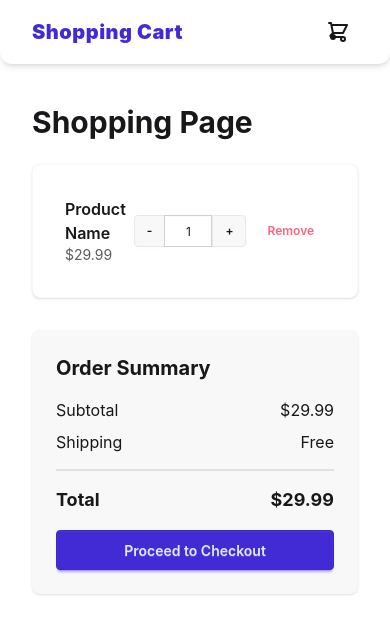
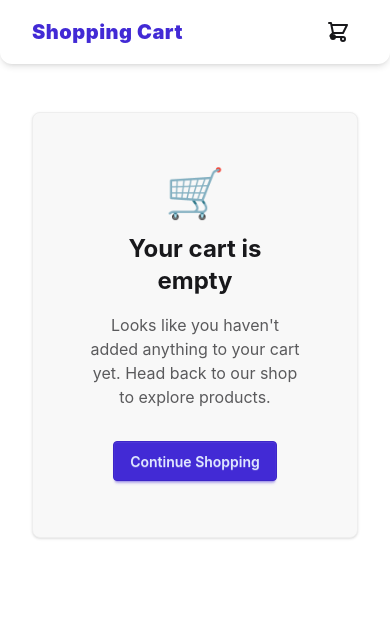
Before and after one commit to Kylian1592005/shopping-cart, a React (Vite) app: page /cart in a window 390 px wide. Shown: the top 634 px of the page. Built offline with nearby package versions, Linux system fonts and the light colour scheme.

Commit message:
feat: implement cart page with quantity controls and order summary

```diff
--- a/src/components/Navbar.jsx
+++ b/src/components/Navbar.jsx
@@ -8,9 +8,10 @@ export default function Navbar() {
   const cartCount = state.reduce((total, currentItem) => {
     return total + currentItem.quantity;
   }, 0);
+
   return (
     <>
-      <header className="navbar w-full bg-base-100 text-base-content rounded-b-xl shadow-md px-8 py-3 mb-6">
+      <header className="fixed top-0 left-0 z-50 navbar w-full bg-base-100 text-base-content rounded-b-xl shadow-md px-8 py-3">
         <div className="navbar-start">
           <Link
             to="/"
@@ -28,10 +29,7 @@ export default function Navbar() {
               </Link>
             </li>
             <li>
-              <Link
-                to="/products"
-                className="hover:text-primary transition-colors"
-              >
+              <Link to="/" className="hover:text-primary transition-colors">
                 Products
               </Link>
             </li>
@@ -65,7 +63,7 @@ export default function Navbar() {
         </div>
       </header>
 
-      <main className="max-w-7xl mx-auto px-4 sm:px-6 lg:px-8">
+      <main className="max-w-7xl mx-auto pt-24 px-4 sm:px-6 lg:px-8">
         <Outlet />
       </main>
     </>
--- a/src/pages/CartPage.jsx
+++ b/src/pages/CartPage.jsx
@@ -1,52 +1,137 @@
+import { useContext } from "react";
+import { CartContext } from "../context/CartContext";
+import { formatCurrency } from "../util/formatCurrency";
+import { Link } from "react-router-dom";
+
 export default function CartPage() {
+  const { state, dispatch } = useContext(CartContext);
+
+  const subTotal = state.reduce(
+    (acc, item) => acc + item.price * (item.quantity || 1),
+    0,
+  );
+
+  const shipping = state.length === 0 ? 0 : 5;
+  const total = subTotal + shipping;
+
+  const increaseQty = (item) =>
+    dispatch({
+      type: "INCREASE_QUANTITY",
+      payload: item,
+    });
+
+  const decreaseQty = (item) =>
+    dispatch({
+      type: "DECREASE_QUANTITY",
+      payload: item,
+    });
+
+  const removeItem = (item) =>
+    dispatch({
+      type: "REMOVE_FROM_CART",
+      payload: item,
+    });
+
   return (
-    <div class="container mx-auto p-4 lg:p-10">
-      <h1 class="text-3xl font-bold mb-6">Shopping Page</h1>
-
-      <div class="grid grid-cols-1 lg:grid-cols-3 gap-8">
-        <div class="lg:col-span-2 space-y-4">
-          <div class="card card-side bg-base-100 shadow-sm border border-base-200 p-4">
-            <figure class="w-24 h-24 rounded-box overflow-hidden">
-              <img src="" alt="Product" class="object-cover w-full h-full" />
-            </figure>
-            <div class="card-body p-4 flex-row items-center justify-between">
-              <div>
-                <h2 class="card-title text-base">Product Name</h2>
-                <p class="text-sm opacity-70">$29.99</p>
-              </div>
-              <div class="join">
-                <button class="btn btn-join btn-sm">-</button>
-                <input
-                  class="input input-bordered input-sm w-12 text-center join-item"
-                  value="1"
-                />
-                <button class="btn btn-join btn-sm">+</button>
-              </div>
-              <button class="btn btn-ghost btn-sm text-error">Remove</button>
-            </div>
+    <div className="container mx-auto p-4 lg:p-10">
+      {state.length === 0 ? (
+        <div className="hero bg-base-200 rounded-box p-10 text-center max-w-2xl mx-auto shadow-sm border border-base-300">
+          <div className="hero-content flex-col">
+            <div className="text-5xl">🛒</div>
+            <h2 className="text-2xl font-bold">Your cart is empty</h2>
+            <p className="opacity-70 max-w-sm">
+              Looks like you haven't added anything to your cart yet. Head back
+              to our shop to explore products.
+            </p>
+            <Link to="/" className="btn btn-primary mt-4">
+              Continue Shopping
+            </Link>
           </div>
         </div>
+      ) : (
+        <div className="grid grid-cols-1 lg:grid-cols-3 gap-8 items-start">
+          <div className="lg:col-span-2 space-y-4">
+            {state.map((item) => (
+              <div
+                key={item.id}
+                className="card card-side bg-base-100 shadow-sm border border-base-300 p-4 items-center"
+              >
+                <figure className="w-24 h-24 rounded-xl overflow-hidden flex-shrink-0">
+                  <img
+                    src={item.images[0]}
+                    alt={item.title}
+                    className="object-cover w-full h-full"
+                  />
+                </figure>
 
-        <div class="card bg-base-200 shadow-sm h-fit p-6">
-          <h2 class="text-xl font-bold mb-4">Order Summary</h2>
-          <div class="space-y-2 mb-4">
-            <div class="flex justify-between">
-              <span>Subtotal</span>
-              <span>$29.99</span>
+                <div className="flex flex-col sm:flex-row flex-grow justify-between items-start sm:items-center ml-4 gap-4">
+                  <div>
+                    <h2 className="font-bold text-base line-clamp-1">
+                      {item.title}
+                    </h2>
+                    <p className="text-sm opacity-70 mt-0.5">
+                      ${formatCurrency(item.price)}
+                    </p>
+                  </div>
+
+                  <div className="join border border-base-300">
+                    <button
+                      className="btn btn-sm join-item bg-base-100 hover:bg-base-200"
+                      onClick={() => decreaseQty(item)}
+                    >
+                      -
+                    </button>
+                    <input
+                      className="input input-sm w-12 text-center join-item bg-base-100 font-semibold"
+                      value={item.quantity || 1}
+                      readOnly
+                    />
+                    <button
+                      className="btn btn-sm join-item bg-base-100 hover:bg-base-200"
+                      onClick={() => increaseQty(item)}
+                    >
+                      +
+                    </button>
+                  </div>
+
+                  <button
+                    className="btn btn-ghost btn-sm text-error normal-case"
+                    onClick={() => removeItem(item)}
+                  >
+                    Remove
+                  </button>
+                </div>
+              </div>
+            ))}
+          </div>
+
+          <div className="card bg-base-200 shadow-sm border border-base-300 p-6 sticky top-28">
+            <h2 className="text-xl font-bold mb-4">Order Summary</h2>
+            <div className="space-y-3 mb-4 text-sm">
+              <div className="flex justify-between">
+                <span className="opacity-75">Subtotal</span>
+                <span className="font-semibold">
+                  ${formatCurrency(subTotal)}
+                </span>
+              </div>
+              <div className="flex justify-between">
+                <span className="opacity-75">Shipping</span>
+                <span className="font-semibold">
+                  ${formatCurrency(shipping)}
+                </span>
+              </div>
+              <div className="divider my-1"></div>
+              <div className="flex justify-between font-bold text-lg text-base-content">
+                <span>Total</span>
+                <span>${formatCurrency(total)}</span>
+              </div>
             </div>
-            <div class="flex justify-between">
-              <span>Shipping</span>
-              <span>Free</span>
-            </div>
-            <div class="divider"></div>
-            <div class="flex justify-between font-bold text-lg">
-              <span>Total</span>
-              <span>$29.99</span>
-            </div>
+            <button className="btn btn-primary w-full shadow-md">
+              Proceed to Checkout
+            </button>
           </div>
-          <button class="btn btn-primary w-full">Proceed to Checkout</button>
         </div>
-      </div>
+      )}
     </div>
   );
 }
--- /dev/null
+++ b/src/util/formatCurrency.js
@@ -0,0 +1 @@
+export const formatCurrency = (price) => price.toFixed(2);
```
